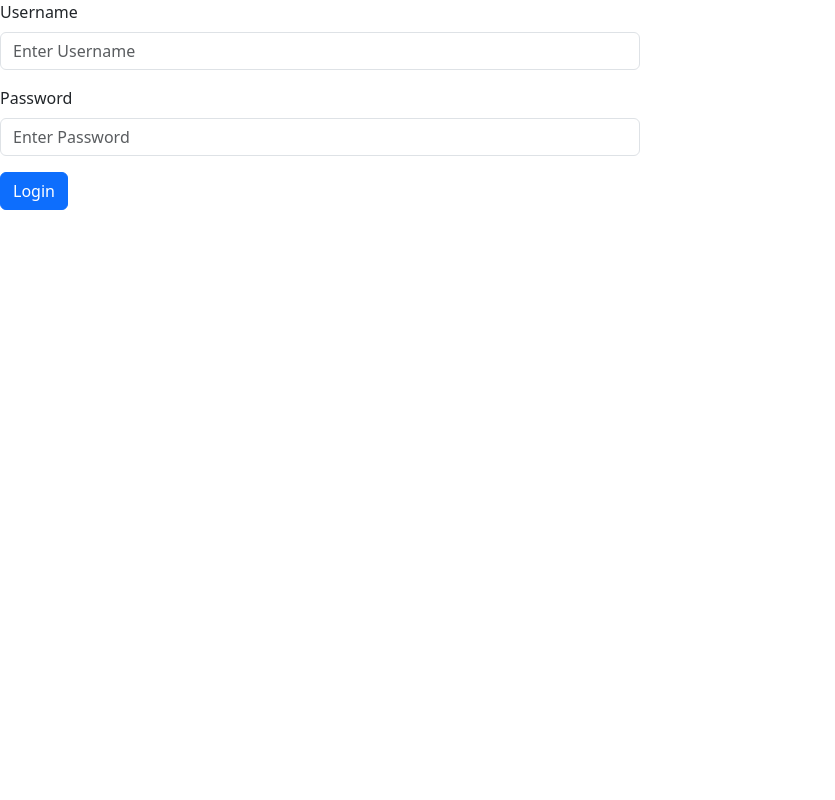
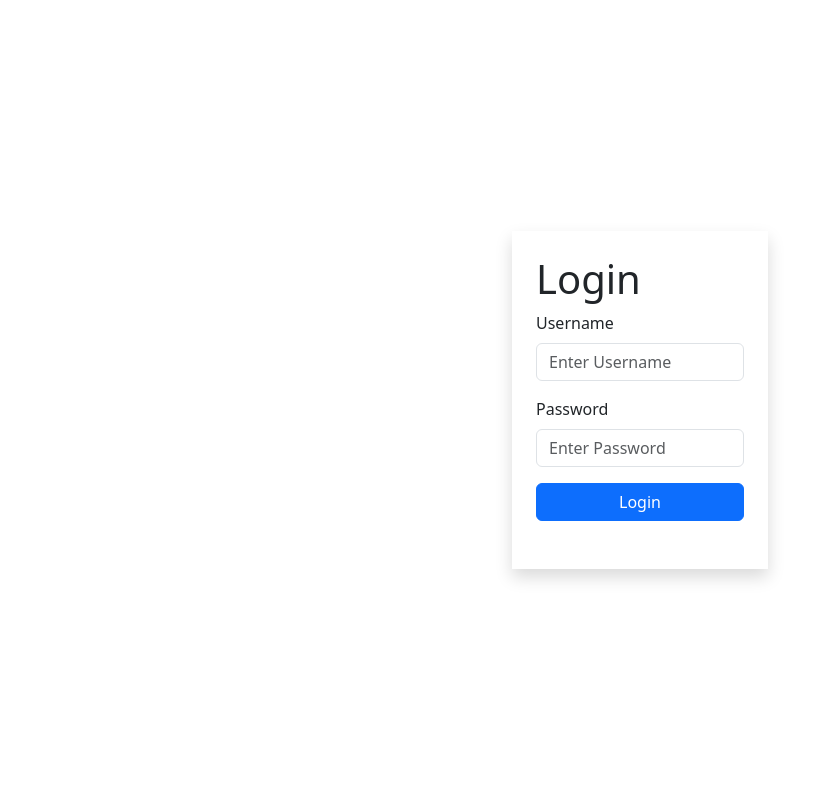
Before and after one commit to justinekyle123/ACTIVITY-in-ITELEC3, a PHP site: page / in a window 1280 px wide. Shown: the whole page, without its empty margins (0-835 px from the left). Run offline with PHP 8.4, Linux system fonts and the light colour scheme.

Commit message:
Add files via upload

```diff
--- a/NECESARIO/index.php
+++ b/NECESARIO/index.php
@@ -25,7 +25,9 @@
 	    <link href="https://cdn.jsdelivr.net/npm/bootstrap@5.3.7/dist/css/bootstrap.min.css" rel="stylesheet" integrity="sha384-LN+7fdVzj6u52u30Kp6M/trliBMCMKTyK833zpbD+pXdCLuTusPj697FH4R/5mcr" crossorigin="anonymous">
 </head>
 <body>
-		<div class="form-card">
+		<div class="form-card p-4 shadow pb-5">
+			<h1>Login</h1>
+
 			<form action="index.php" method="post">
 				<div class="mb-3">
 					<label class="form-label">Username</label>
@@ -44,7 +46,16 @@
 
 	<style type="text/css">
 		.form-card{
-			width: 50vw;
+			width: 20vw;
+		}
+		.btn{
+			width: 100%;
+		}
+		body{
+			height: 100vh;
+			display: flex;
+			align-items: center;
+			justify-content: center;
 		}
 	</style>
 
```
